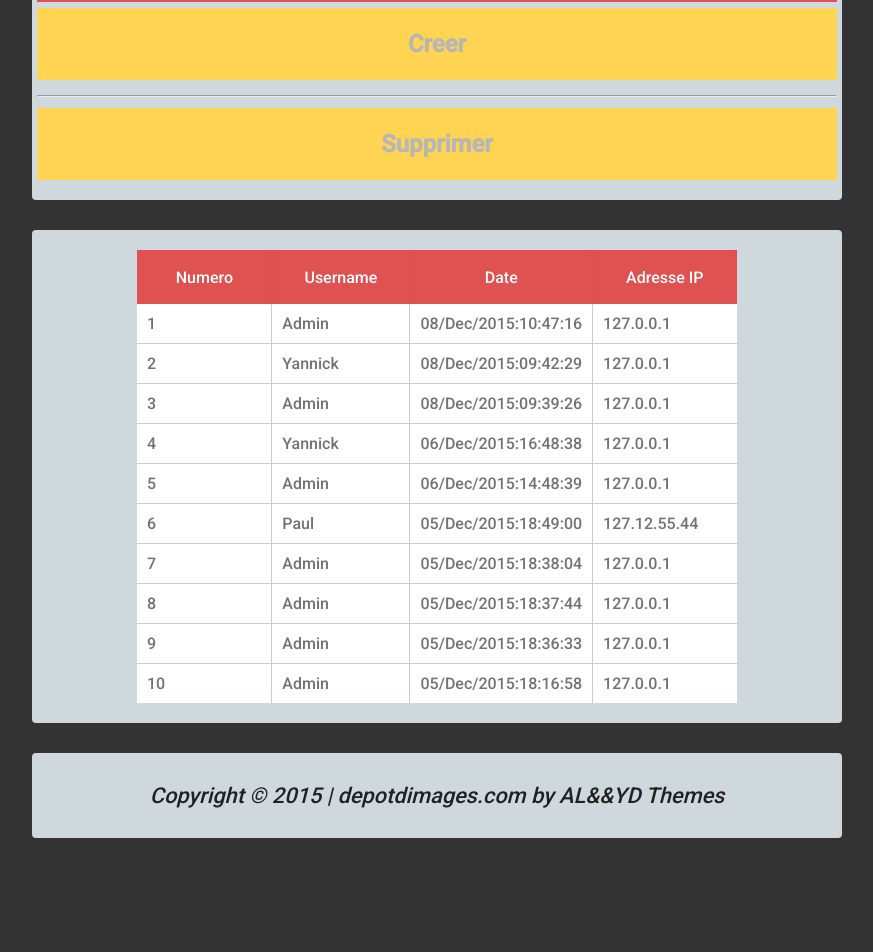
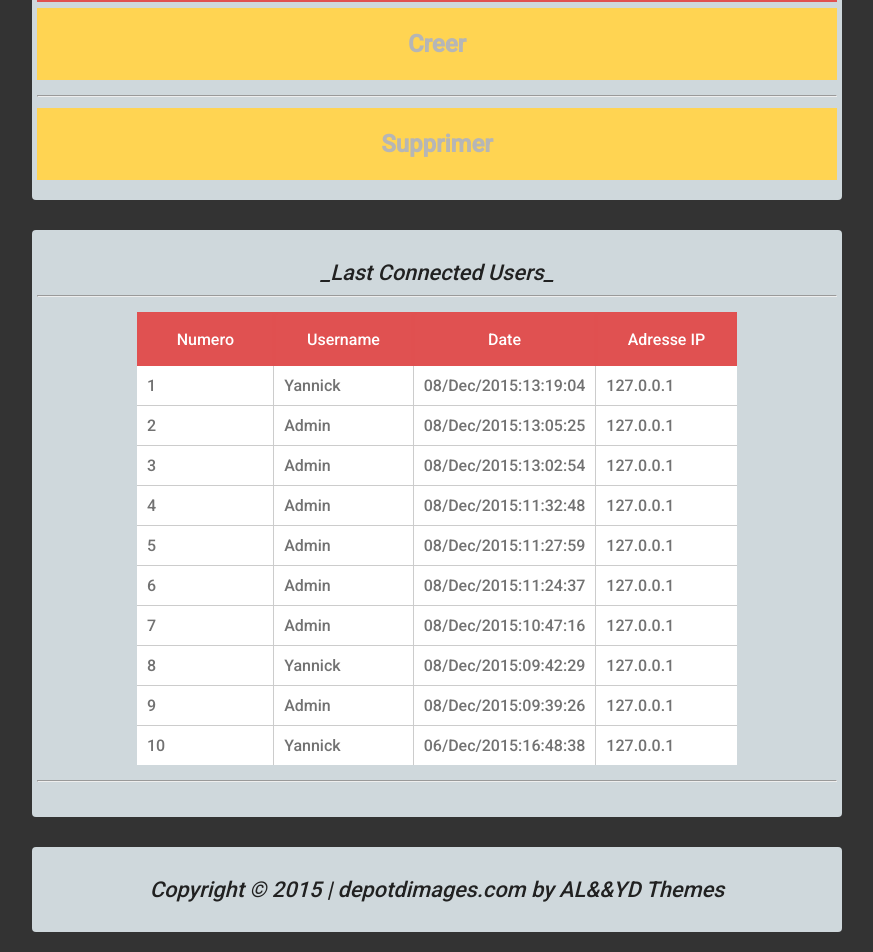
Before and after one commit to AntoineLatendresse/PHP, a PHP site: page /admin.php in a window 1280 px wide. Shown: the part 591-1543 px from the top of the page, without its empty margins (203-1076 px from the left). Before the commit the page ends 1429 px from the top, so only its background shows below. Run offline with PHP 8.4, Linux system fonts and the light colour scheme; the visitor is signed in with stand-in values (Sample User, id 1); grey boxes are pictures that could not be loaded.

Commit message:
Tout Button Verifier && Image Bien Classer

```diff
--- a/depotdimages.com/BD/loginManager.txt
+++ b/depotdimages.com/BD/loginManager.txt
@@ -45,3 +45,9 @@ Yannick:[06/Dec/2015:16:48:38]/127.0.0.1-
 Admin:[08/Dec/2015:09:39:26]/127.0.0.1-
 Yannick:[08/Dec/2015:09:42:29]/127.0.0.1-
 Admin:[08/Dec/2015:10:47:16]/127.0.0.1-
+Admin:[08/Dec/2015:11:24:37]/127.0.0.1-
+Admin:[08/Dec/2015:11:27:59]/127.0.0.1-
+Admin:[08/Dec/2015:11:32:48]/127.0.0.1-
+Admin:[08/Dec/2015:13:02:54]/127.0.0.1-
+Admin:[08/Dec/2015:13:05:25]/127.0.0.1-
+Yannick:[08/Dec/2015:13:19:04]/127.0.0.1-
--- a/depotdimages.com/Controller/controller_profil.php
+++ b/depotdimages.com/Controller/controller_profil.php
@@ -26,6 +26,7 @@ if(isset($_POST["Username"]) && isset($_POST['NewPassword']) && isset($_POST['Ne
     $newPasswordConfirm = $_POST['NewPasswordConfirm'];
     $firstName =  $_POST['FirstName'];
     $lastName =  $_POST['LastName'];
+    header('Location: ../Views/index.php');
 }
 
 if(isset($_POST["stayConnected"]))
--- a/depotdimages.com/Controller/functions.php
+++ b/depotdimages.com/Controller/functions.php
@@ -100,7 +100,7 @@ function updateProfil($username, $newPassword, $firstName, $lastName)
 
 function verifyConnected()
 {
-    if(empty($_SESSION['connected'])) {
+    if(!isset($_SESSION['connected']) && $_SESSION['connected'] != '') {
         header('Location: http://' . $_SERVER['HTTP_HOST'] . 'depotdimages.com/Views/login.php');
         exit;
     }
@@ -290,6 +290,7 @@ function getImages()
             }
         }
     }
+    $result = count($info);
     foreach($info as $key => $detail)
     {
         $out = strlen($detail['file']) > 20 ? substr($detail['file'],0,20)."..." : $detail['file'];
@@ -301,8 +302,20 @@ function getImages()
                         <small>',GetComment($detail['file']),'</small>
                      </div>
                    </a>';
-        if($key % $images_per_row == 0) { echo '<div class="clear"></div>'; }
+        if($result % 3 == 0)
+        {
+            if($key % $images_per_row == 0) { echo '<div class="clear"></div>'; }
+        }
+        elseif($result % 3 == 1)
+        {
+            if($key % $images_per_row == 1) { echo '<div class="clear"></div>'; }
+        }
+        elseif($result % 3 == 2)
+        {
+            if($key % $images_per_row == 2) {echo '<div class="clear"></div>';}
+        }
     }
+    echo '<div class="clear"></div>';
 }
 //****DisplayImage*****************************************************************************************************/
 
--- a/depotdimages.com/Views/admin.php
+++ b/depotdimages.com/Views/admin.php
@@ -52,7 +52,10 @@ verifyConnected();
     </form>
 </div>
 <div class="wrap">
+    <h1>_Last Connected Users_</h1>
+    <hr><br/>
     <?php listPastUsers(); ?>
+    <br/><hr><br/>
 </div>
 </body>
 </html>
```
Also changed, not shown: depotdimages.com/BD/commentManager.txt (+1 -13 lines), depotdimages.com/Views/index.php (+17 -1 lines), depotdimages.com/images/Tron.jpg (added), depotdimages.com/images/red.jpg (deleted), depotdimages.com/thumbs/Tron.jpg (added), depotdimages.com/thumbs/red.jpg (deleted).
